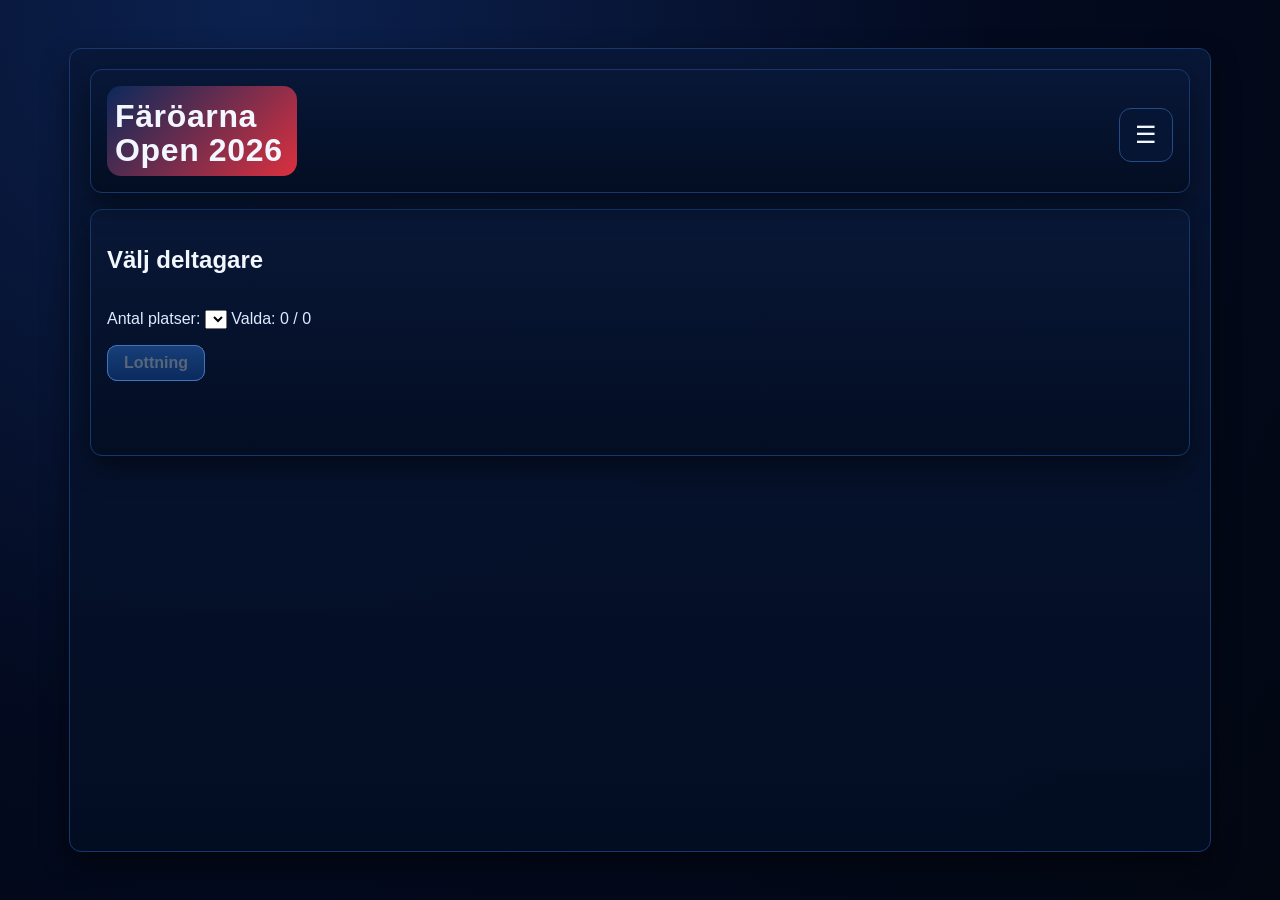
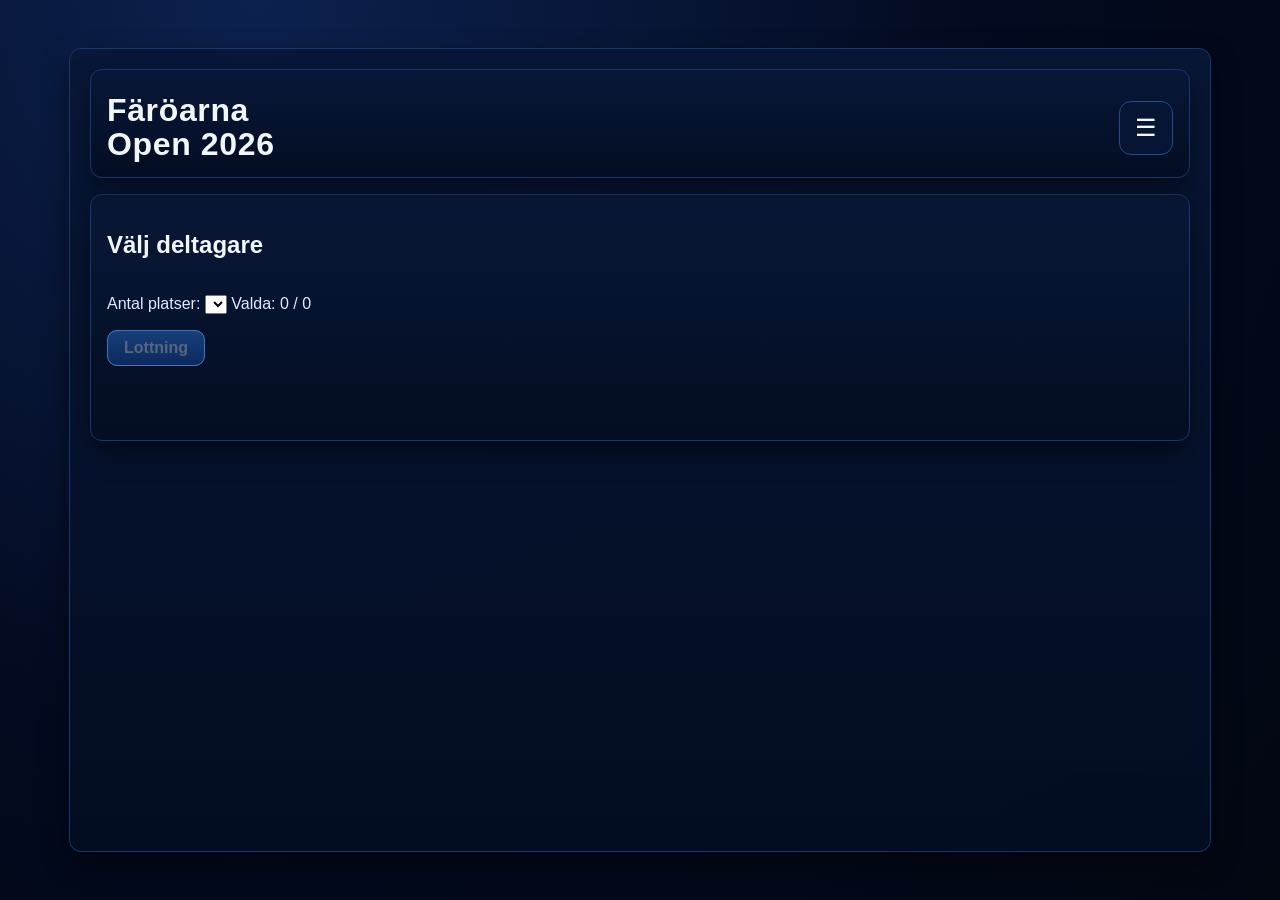

Revert "Add light mode toggle, remove debug auto-fill results, and add brand gradient behind logo and upcoming"

--- a/fopen/styles.css
+++ b/fopen/styles.css
@@ -1447,42 +1447,11 @@ body.tournament-fullscreen #schedule-modal.ultra-compact .schedule-item.expanded
   --group-c-line: #25c281;
   --group-d-line: #b76dff;
   --group-e-line: #f26f78;
-  --brand-gradient: linear-gradient(135deg, rgba(11, 42, 93, 0.95) 0%, rgba(238, 51, 64, 0.92) 100%);
-  --brand-title-color: #f2f6ff;
 }
 
 body {
   background: radial-gradient(circle at 20% 0%, var(--bg-body-top) 0%, var(--bg-deep) 55%, var(--bg-body-bottom) 100%);
   color: var(--text-primary);
-}
-
-:root[data-theme="light"] {
-  --bg-deep: #dce8ff;
-  --bg-body-top: #f6f9ff;
-  --bg-body-bottom: #c9d9ff;
-  --bg-panel: #eff5ff;
-  --bg-panel-soft: #e7f0ff;
-  --bg-panel-elevated: #dde9ff;
-  --bg-chip: #edf4ff;
-  --bg-input: #ffffff;
-  --bg-modal: #f3f8ff;
-  --bg-toast: #edf4ff;
-  --panel-grad-top: rgba(244, 249, 255, 0.96);
-  --panel-grad-bottom: rgba(223, 234, 255, 0.96);
-  --match-grad-top: rgba(241, 247, 255, 0.98);
-  --match-grad-bottom: rgba(220, 234, 255, 0.98);
-  --line-strong: #2d5ea6;
-  --line-muted: #9eb9e6;
-  --line-muted-lite: #b5caed;
-  --line-subtle: #bdd0ef;
-  --text-bright: #0f2e58;
-  --text-primary: #16345c;
-  --text-muted: #35557f;
-  --text-dim: #4e6e97;
-  --btn-bg-top: #2f63ab;
-  --btn-bg-bottom: #1d4e96;
-  --btn-alt-top: #d94452;
-  --btn-alt-bottom: #bf2634;
 }
 
 body::before { opacity: 0.08; }
@@ -1521,16 +1490,6 @@ h2, h3, .overview-title { color: var(--text-bright); }
 }
 
 .menu-item { width: 100%; justify-content: flex-start; margin-bottom: 0.25rem; }
-
-.hero-left {
-  background: var(--brand-gradient);
-  border-radius: 14px;
-  padding: 0.4rem 0.9rem 0.55rem 0.5rem;
-}
-
-.hero h1.title {
-  color: var(--brand-title-color);
-}
 
 .match-card {
   background: linear-gradient(180deg, var(--match-grad-top) 0%, var(--match-grad-bottom) 100%);
@@ -1586,14 +1545,7 @@ h2, h3, .overview-title { color: var(--text-bright); }
   width: 100%;
 }
 
-.upcoming-wrap {
-  background: var(--brand-gradient);
-  border: 1px solid var(--line-strong);
-  border-radius: 12px;
-  padding: 0.55rem 0.8rem;
-}
-
-.upcoming-title { color: var(--brand-title-color); }
+.upcoming-title { color: var(--text-primary); }
 .upcoming-chip { background: var(--bg-chip); border-color: var(--line-strong); }
 .group-ranking h3 { margin: 0 0 0.45rem; letter-spacing: 0.04em; text-transform: uppercase; }
 .group-ranking th {
